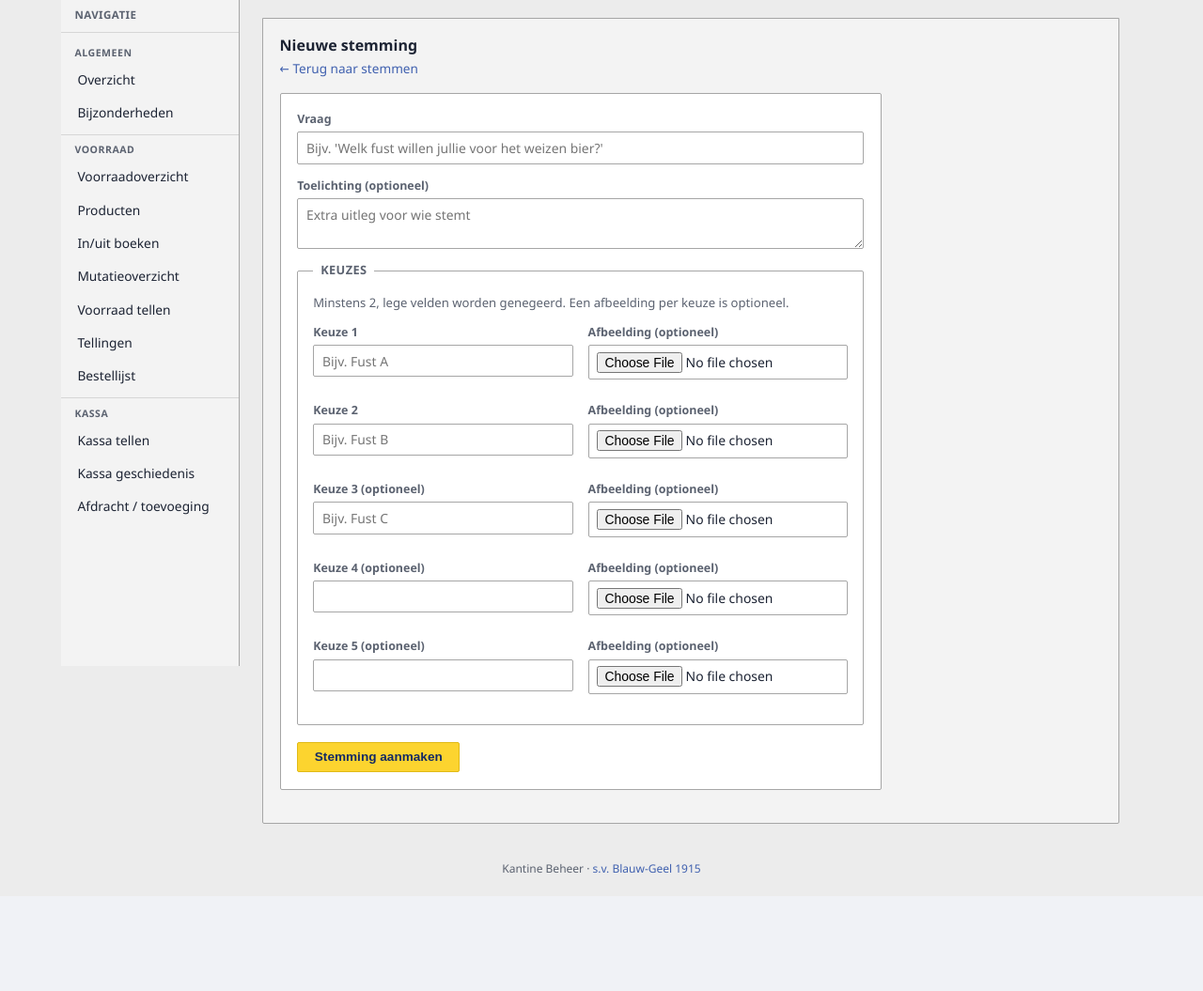
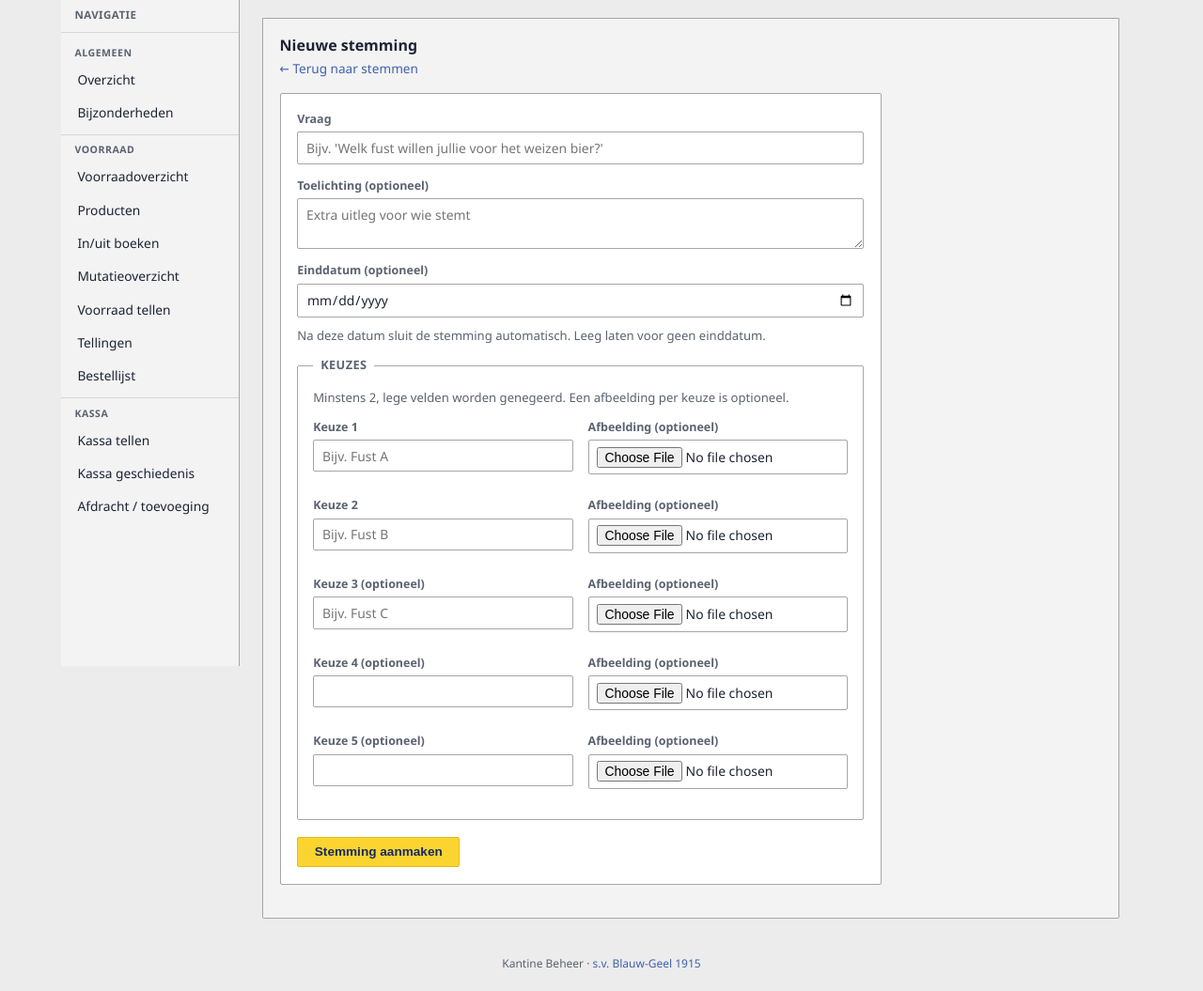
Before and after one commit to Luukie2003/blauwgeel, a Flask app: page /stemmen/nieuw in a window 1280 px wide. Shown: the part 83-1138 px from the top of the page at 94% size. Before the commit the page ends 1013 px from the top, so only its background shows below. Run offline with Flask 3, Linux system fonts and the light colour scheme; the visitor is signed in with stand-in values (Sample User, id 1); data comes from the database, SQL or seed files in the repository.

Commit message:
Stemmen: optionele einddatum per stemming
Stemmingen kunnen nu automatisch sluiten op een ingestelde datum, naast
het handmatig sluiten dat er al was. In te stellen bij het aanmaken en
achteraf bij te werken op de detailpagina.

Co-Authored-By: Claude Sonnet 5 <noreply@anthropic.com>

```diff
--- a/app.py
+++ b/app.py
@@ -341,6 +341,7 @@ def create_app(database_path=None):
     app.jinja_env.filters["besteleenheid_naam"] = besteleenheid_naam
     app.jinja_env.filters["naar_besteleenheden"] = naar_besteleenheden
     app.jinja_env.filters["met_tags"] = met_tags_filter
+    app.jinja_env.globals["stemming_is_open"] = stemming_is_open
 
     @app.before_request
     def csrf_beschermen():
@@ -1059,6 +1060,18 @@ def met_tags_filter(tekst):
         return f'<span class="tag-mention">@{escape(match.group(1))}</span>'
 
     return Markup(TAG_PATROON.sub(vervang, escaped))
+
+
+def stemming_is_open(stemvraag):
+    """Een stemming is open als hij niet handmatig gesloten is EN de
+    (optionele) einddatum nog niet is verstreken. sluit_op wordt bewaard
+    als einde van die dag ("YYYY-MM-DD 23:59"), dus een gewone
+    stringvergelijking met now_str() volstaat."""
+    if not stemvraag["actief"]:
+        return False
+    if stemvraag["sluit_op"] and stemvraag["sluit_op"] < now_str():
+        return False
+    return True
 
 
 def register_routes(app):
@@ -3273,6 +3286,8 @@ def register_routes(app):
         if request.method == "POST":
             titel = request.form.get("titel", "").strip()
             omschrijving = request.form.get("omschrijving", "").strip()
+            sluit_op_datum = request.form.get("sluit_op", "").strip()
+            sluit_op = f"{sluit_op_datum} 23:59" if sluit_op_datum else None
             regels = []
             for i in range(1, 6):
                 tekst = request.form.get(f"optie{i}", "").strip()
@@ -3287,9 +3302,9 @@ def register_routes(app):
                 flash("Vul minstens 2 keuzes in.", "error")
                 return redirect(url_for("stemvraag_nieuw"))
             cur = db.execute(
-                """INSERT INTO stemvragen (titel, omschrijving, aangemaakt_op, aangemaakt_door)
-                   VALUES (?, ?, ?, ?)""",
-                (titel, omschrijving or None, now_str(), session.get("gebruiker_naam")),
+                """INSERT INTO stemvragen (titel, omschrijving, aangemaakt_op, aangemaakt_door, sluit_op)
+                   VALUES (?, ?, ?, ?, ?)""",
+                (titel, omschrijving or None, now_str(), session.get("gebruiker_naam"), sluit_op),
             )
             stemvraag_id = cur.lastrowid
             for volgorde, (tekst, afbeelding) in enumerate(regels):
@@ -3390,6 +3405,16 @@ def register_routes(app):
         db.execute("UPDATE stemvragen SET actief = 1 WHERE id = ?", (stemvraag_id,))
         db.commit()
         flash("Stemming heropend.", "success")
+        return redirect(url_for("stemvraag_detail", stemvraag_id=stemvraag_id))
+
+    @app.route("/stemmen/<int:stemvraag_id>/einddatum", methods=["POST"])
+    def stemvraag_einddatum_instellen(stemvraag_id):
+        db = get_db()
+        sluit_op_datum = request.form.get("sluit_op", "").strip()
+        sluit_op = f"{sluit_op_datum} 23:59" if sluit_op_datum else None
+        db.execute("UPDATE stemvragen SET sluit_op = ? WHERE id = ?", (sluit_op, stemvraag_id))
+        db.commit()
+        flash("Einddatum bijgewerkt." if sluit_op else "Einddatum verwijderd.", "success")
         return redirect(url_for("stemvraag_detail", stemvraag_id=stemvraag_id))
 
     @app.route("/stemmen/<int:stemvraag_id>/verwijderen", methods=["POST"])
@@ -3440,7 +3465,7 @@ def register_routes(app):
         foutmelding = None
         if request.method == "POST":
             ingevulde_naam = request.form.get("naam", "").strip()
-            if not stemvraag["actief"]:
+            if not stemming_is_open(stemvraag):
                 foutmelding = "Deze stemming is gesloten."
             elif not ingevulde_naam:
                 foutmelding = "Vul je naam in."
--- a/database.py
+++ b/database.py
@@ -94,6 +94,7 @@ KOLOM_MIGRATIES = [
     ("stemopties", "afbeelding", "TEXT"),
     ("stemmen", "naam", "TEXT"),
     ("stemmen", "afgekeurd", "INTEGER NOT NULL DEFAULT 0"),
+    ("stemvragen", "sluit_op", "TEXT"),
 ]
 
 
--- a/schema.sql
+++ b/schema.sql
@@ -223,7 +223,8 @@ CREATE TABLE IF NOT EXISTS stemvragen (
     omschrijving TEXT,
     aangemaakt_op TEXT NOT NULL,
     aangemaakt_door TEXT,
-    actief INTEGER NOT NULL DEFAULT 1
+    actief INTEGER NOT NULL DEFAULT 1,
+    sluit_op TEXT
 );
 
 CREATE TABLE IF NOT EXISTS stemopties (
--- a/templates/stem_pagina.html
+++ b/templates/stem_pagina.html
@@ -132,7 +132,7 @@
         <div class="melding melding-fout">{{ foutmelding }}</div>
         {% endif %}
 
-        {% if al_gestemd or not stemvraag.actief %}
+        {% if al_gestemd or not stemming_is_open(stemvraag) %}
         <div class="bedankt">{{ '🎉' if al_gestemd else '🔒' }}</div>
         {% if al_gestemd %}
         <div class="melding melding-ok">Bedankt voor je stem!</div>
--- a/templates/stemmen_overzicht.html
+++ b/templates/stemmen_overzicht.html
@@ -19,7 +19,8 @@
             <tr>
                 <td>{{ r.vraag.titel }}</td>
                 <td>
-                    {% if r.vraag.actief %}<span class="badge badge-ok">Open</span>
+                    {% if stemming_is_open(r.vraag) %}<span class="badge badge-ok">Open</span>
+                    {% elif r.vraag.actief %}<span class="badge badge-neutraal">Verlopen</span>
                     {% else %}<span class="badge badge-neutraal">Gesloten</span>{% endif %}
                 </td>
                 <td>{{ r.vraag.aangemaakt_op|datum_nl }}{% if r.vraag.aangemaakt_door %} door {{ r.vraag.aangemaakt_door }}{% endif %}</td>
--- a/templates/stemvraag_form.html
+++ b/templates/stemvraag_form.html
@@ -16,6 +16,11 @@
             <label for="omschrijving">Toelichting (optioneel)</label>
             <textarea id="omschrijving" name="omschrijving" rows="2"
                       placeholder="Extra uitleg voor wie stemt"></textarea>
+        </div>
+        <div class="veld">
+            <label for="sluit_op">Einddatum (optioneel)</label>
+            <input type="date" id="sluit_op" name="sluit_op">
+            <p class="tekst-zacht" style="margin:0.3rem 0 0">Na deze datum sluit de stemming automatisch. Leeg laten voor geen einddatum.</p>
         </div>
         <fieldset class="groupbox">
             <legend>Keuzes</legend>
```
Also changed, not shown: templates/stemvraag_detail.html (+12 -1 lines), tests/test_stemmen.py (+74 -1 lines).
